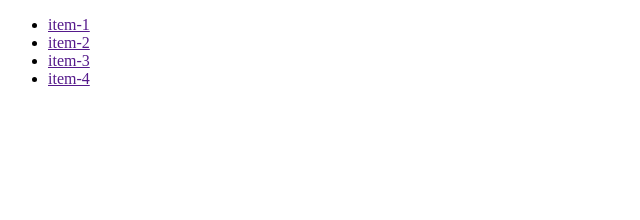
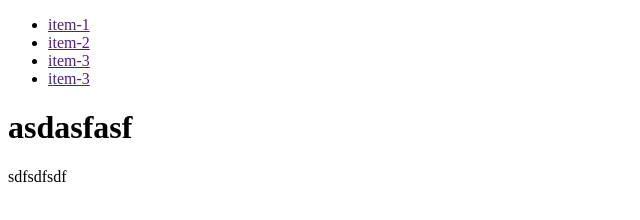
Before and after one commit to overflowhidden/Lesson_14, a plain HTML site: page index.html in a window 1280 px wide. Shown: the whole page, without its empty margins (0-640 px from the left). Drawn offline with Linux system fonts and the light colour scheme.

Commit message:
index.html new blocks

```diff
--- a/index.html
+++ b/index.html
@@ -13,10 +13,14 @@
                 <ul>
                     <li><a href="">item-1</a></li>
                     <li><a href="">item-2</a></li>
-                    <li><a href="">item-3</a></li>
-                    <li><a href="">item-4</a></li>
+                    <li class="dsvsdsdgsd"><a href="">item-3</a></li>
+                    <li class="dsvsdsdgsd"><a href="">item-3</a></li>
                 </ul>
             </header>
         </main>
+        <div class="content">
+            <h1>asdasfasf</h1>
+        </div>
+        <div class="sidebar">sdfsdfsdf</div>
     </body>
 </html>
```
